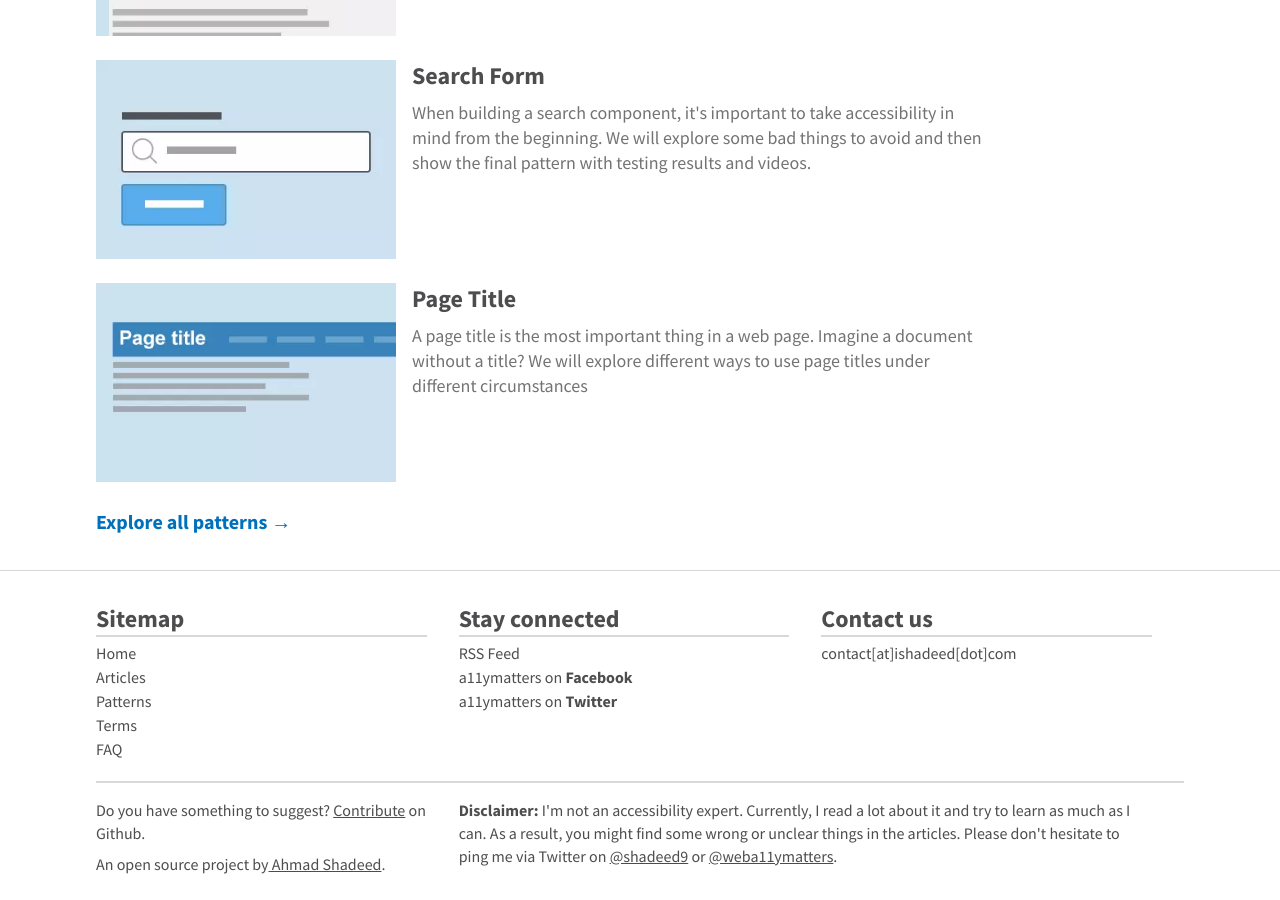
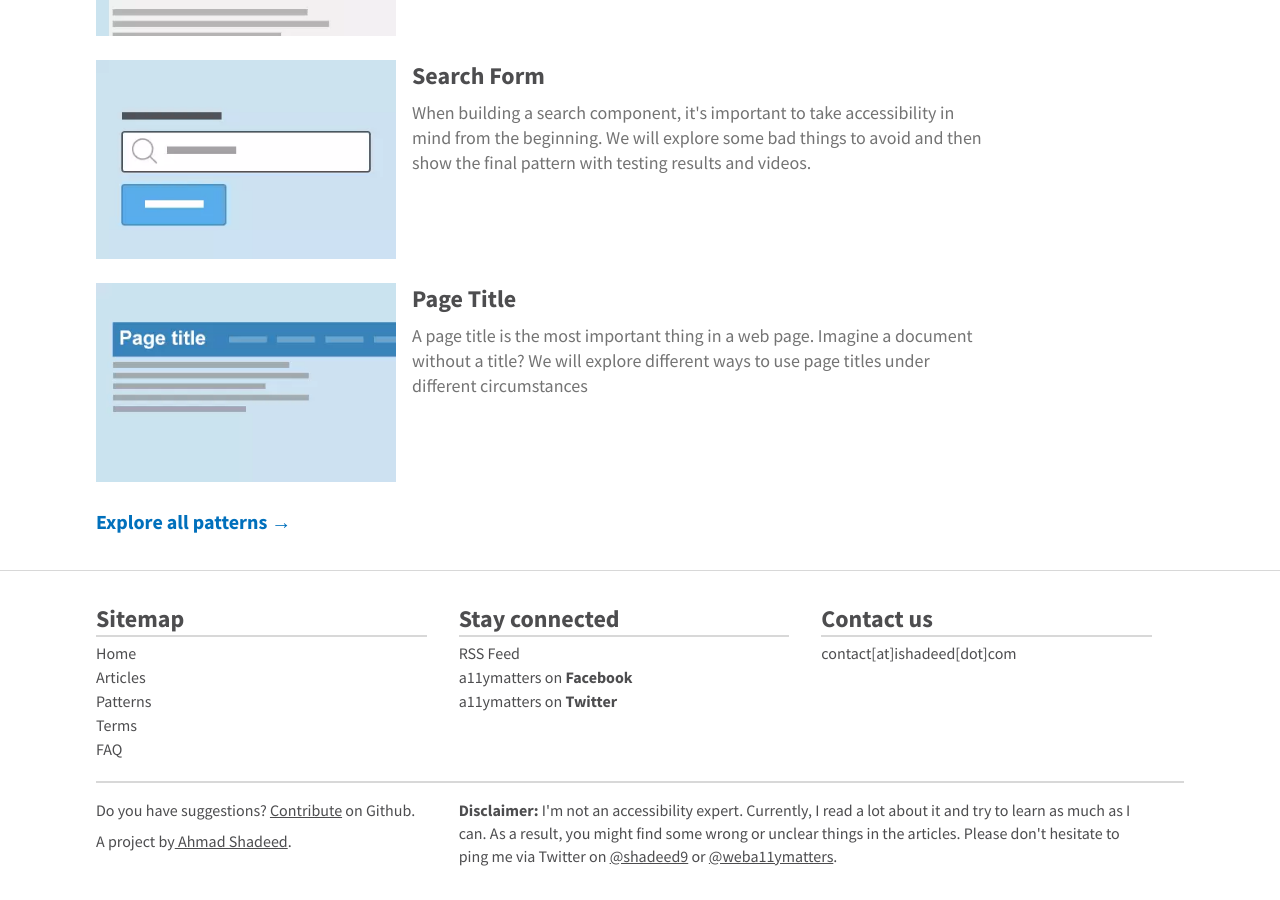
Before and after one commit to shadeed/a11ymatters, a Jekyll site: the page built from index.html, in a window 1280 px wide and 900 px high, scrolled down 1653 px. Built offline with Jekyll 4.4.1, drawn with Linux system fonts in a browser that asks for light colours.

Commit message:
update footer

```diff
--- a/_includes/footer.html
+++ b/_includes/footer.html
@@ -34,10 +34,10 @@
 		<div class="c-footer__item c-footer__item--full c-footer__item--legal c-footer__item--divided">
 			<div>
 				<p>
-					Do you have something to suggest? <a href="https://github.com/shadeed/a11ymatters/issues" target="_blank">Contribute</a> on Github.
+					Do you have suggestions? <a href="https://github.com/shadeed/a11ymatters/issues" target="_blank">Contribute</a> on Github.
 				</p>
 				<p>
-					An open source project by<a href="https://www.ishadeed.com" target="_blank"> Ahmad Shadeed</a>.
+					A project by<a href="https://www.ishadeed.com" target="_blank"> Ahmad Shadeed</a>.
 
 				</p>
 			</div>
```
